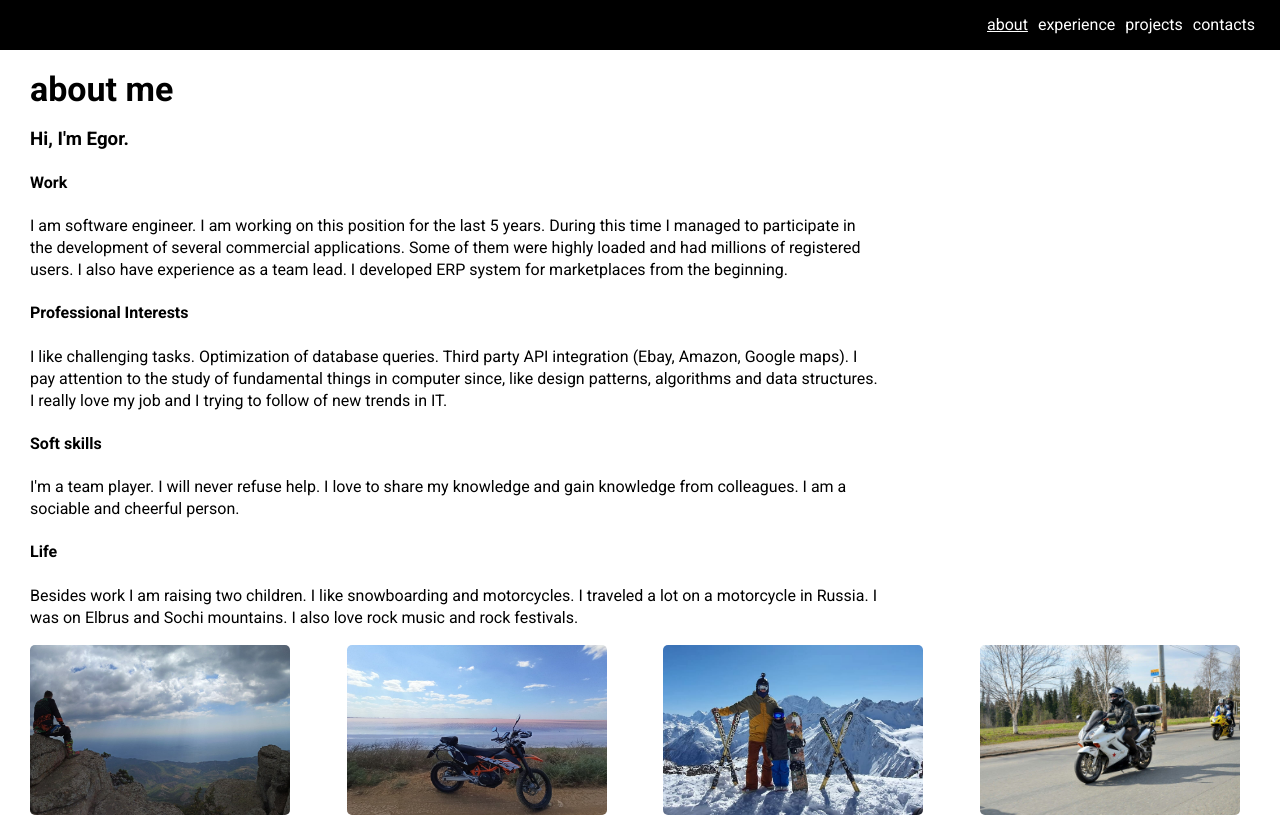
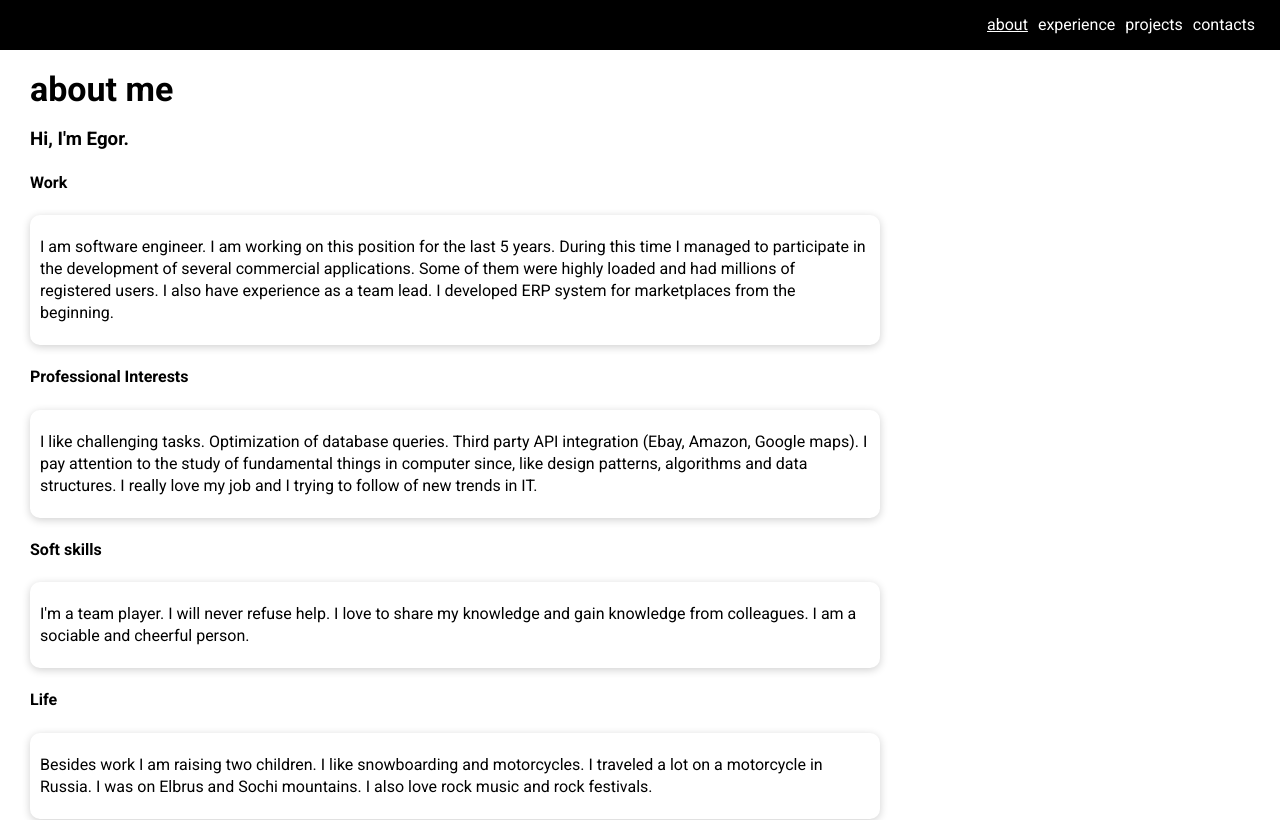
Before and after one commit to uzambara/egorsima, a React app: page /about in a window 1280 px wide. Shown: the top 820 px of the page. Built offline with nearby package versions, Linux system fonts and the light colour scheme.

Commit message:
Added styles for about items

```diff
--- a/src/Pages/About/About.tsx
+++ b/src/Pages/About/About.tsx
@@ -10,8 +10,51 @@ import { Image } from '../../Components/Image/Image';
 
 import styles from './About.scss';
 import sharedStyles from '../Pages.scss';
+import { AboutItem } from './AboutItem/AboutItem';
 
 type Props = ClassNameProps;
+
+const ABOUT_ITEMS = [
+  {
+    title: 'Work',
+    description: (
+      <p>
+        I am software engineer. I am working on this position for the last 5 years. During this time I managed to
+        participate in the development of several commercial applications. Some of them were highly loaded and had
+        millions of registered users. I also have experience as a team lead. I developed ERP system for marketplaces
+        from the beginning.
+      </p>
+    ),
+  },
+  {
+    title: 'Professional Interests',
+    description: (
+      <p>
+        I like challenging tasks. Optimization of database queries. Third party API integration (Ebay, Amazon, Google
+        maps). I pay attention to the study of fundamental things in computer since, like design patterns, algorithms
+        and data structures. I really love my job and I trying to follow of new trends in IT.
+      </p>
+    ),
+  },
+  {
+    title: 'Soft skills',
+    description: (
+      <p>
+        I'm a team player. I will never refuse help. I love to share my knowledge and gain knowledge from colleagues. I
+        am a sociable and cheerful person.
+      </p>
+    ),
+  },
+  {
+    title: 'Life',
+    description: (
+      <p>
+        Besides work I am raising two children. I like snowboarding and motorcycles. I traveled a lot on a motorcycle in
+        Russia. I was on Elbrus and Sochi mountains. I also love rock music and rock festivals.
+      </p>
+    ),
+  },
+];
 
 function AboutPageComponent({ className }: Props) {
   return (
@@ -19,29 +62,9 @@ function AboutPageComponent({ className }: Props) {
       <h2 className={sharedStyles.title}>about me</h2>
       <section className={styles.aboutMe}>
         <h3>Hi, I'm Egor.</h3>
-        <h4>Work</h4>
-        <p>
-          I am software engineer. I am working on this position for the last 5 years. During this time I managed to
-          participate in the development of several commercial applications. Some of them were highly loaded and had
-          millions of registered users. I also have experience as a team lead. I developed ERP system for marketplaces
-          from the beginning.
-        </p>
-        <h4>Professional Interests</h4>
-        <p>
-          I like challenging tasks. Optimization of database queries. Third party API integration (Ebay, Amazon, Google
-          maps). I pay attention to the study of fundamental things in computer since, like design patterns, algorithms
-          and data structures. I really love my job and I trying to follow of new trends in IT.
-        </p>
-        <h4>Soft skills</h4>
-        <p>
-          I'm a team player. I will never refuse help. I love to share my knowledge and gain knowledge from colleagues.
-          I am a sociable and cheerful person.
-        </p>
-        <h4>Life</h4>
-        <p>
-          Besides work I am raising two children. I like snowboarding and motorcycles. I traveled a lot on a motorcycle
-          in Russia. I was on Elbrus and Sochi mountains. I also love rock music and rock festivals.
-        </p>
+        {ABOUT_ITEMS.map((props, i) => (
+          <AboutItem key={i} {...props} />
+        ))}
       </section>
 
       <ul className={styles.photos}>
--- /dev/null
+++ b/src/Pages/About/AboutItem/AboutItem.scss
@@ -0,0 +1,5 @@
+.description {
+  box-shadow: 0 2px 8px 0 rgba(0, 0, 0, 0.19);
+  padding: 5px 10px;
+  border-radius: 10px;
+}
--- /dev/null
+++ b/src/Pages/About/AboutItem/AboutItem.tsx
@@ -0,0 +1,16 @@
+import React from 'react';
+import styles from './AboutItem.scss';
+
+type Props = {
+  title: string;
+  description: React.ReactElement;
+};
+
+export function AboutItem({ title, description }: Props) {
+  return (
+    <>
+      <h4>{title}</h4>
+      <div className={styles.description}>{description}</div>
+    </>
+  );
+}
```
